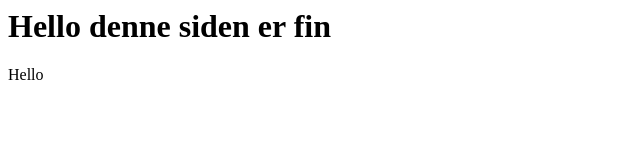
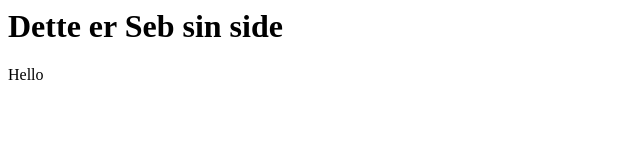
Before and after one commit to ittyGitty/letsMerge, a plain HTML site: page index.html in a window 1280 px wide. Shown: the whole page, without its empty margins (0-640 px from the left). Drawn offline with Linux system fonts and the light colour scheme.

Commit message:
Superfix

```diff
--- a/index.html
+++ b/index.html
@@ -1,5 +1,5 @@
 <html>
 
-    <h1>Hello denne siden er fin</h1>
+    <h1>Dette er Seb sin side</h1>
     Hello
 </html>
```
